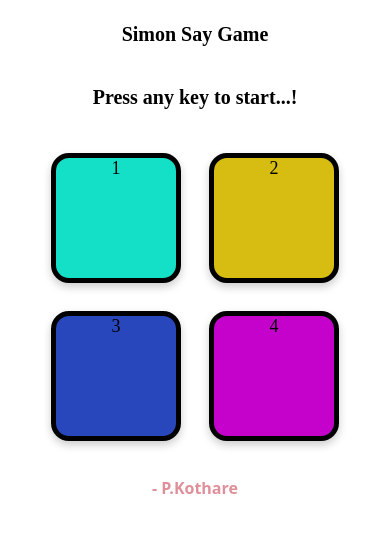
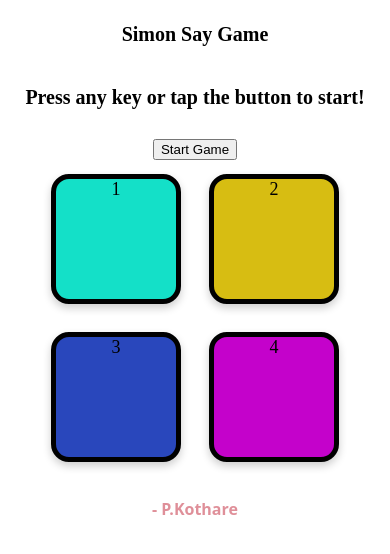
Before and after one commit to PratikKothare123/simon-says-game, a plain HTML site: page index.html in a window 390 px wide. Drawn offline with Linux system fonts and the light colour scheme.

Commit message:
Update index.html
 New start button for mobile

```diff
--- a/index.html
+++ b/index.html
@@ -8,7 +8,9 @@
 </head>
 <body>
     <h1>Simon Say Game</h1>
-    <h3>Press any key to start...!</h3>
+   <h3>Press any key or tap the button to start!</h3>
+
+  <button id="start-btn">Start Game</button>
     <div class="box_container">
         <div class="line_one">
             <div class="btn red"type="button" id="red">1</div>
```
